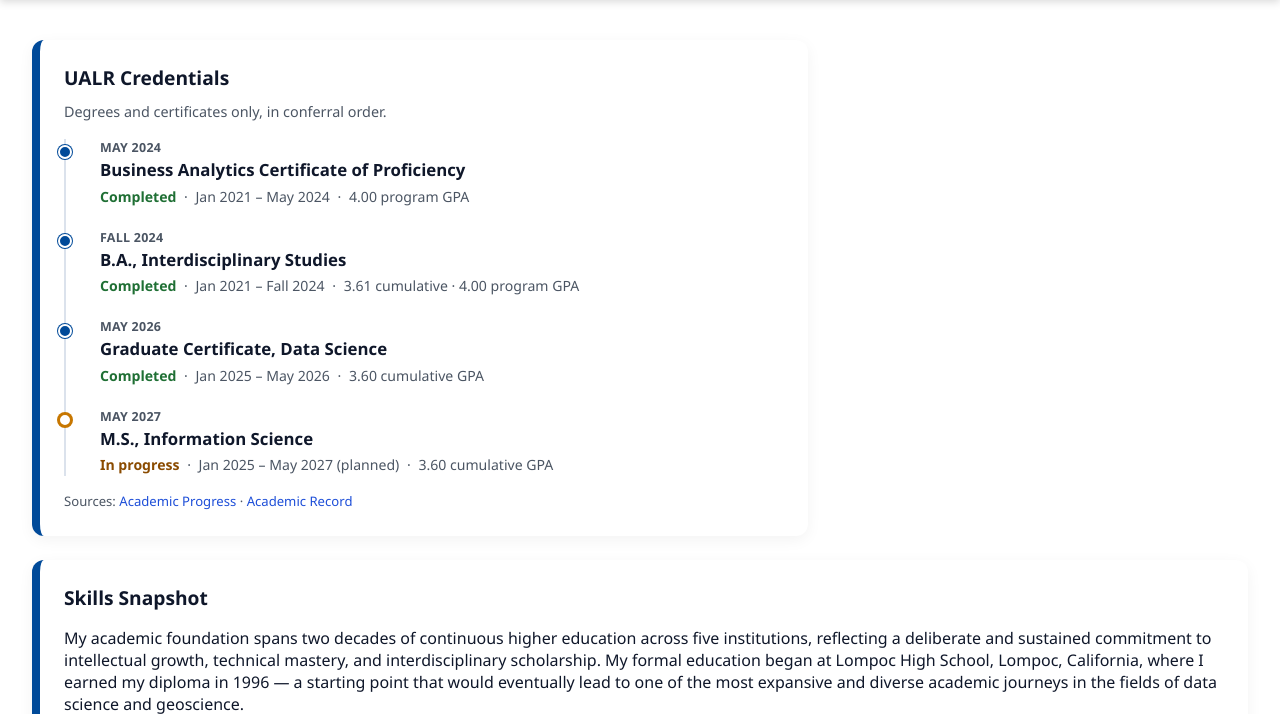
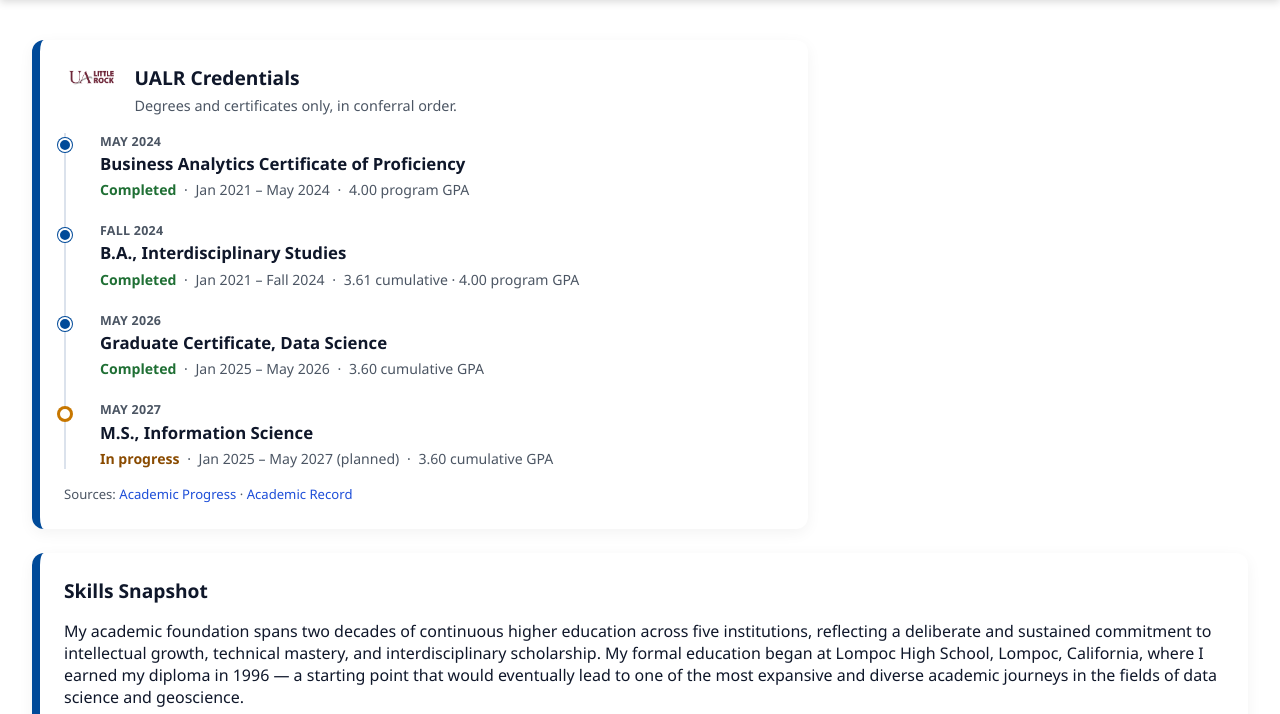
Before and after one commit to Porebo/2026Spring, a PHP site: page /credentials/index.html in a window 1280 px wide. Shown: the part 204-918 px from the top of the page. Run offline with PHP 8.4, Linux system fonts and the light colour scheme.

Commit message:
Add UALR logo to credentials timeline heading (#8)
Co-authored-by: Cursor Agent <cursoragent@cursor.com>
Co-authored-by: Lester S Carcamo <Porebo@users.noreply.github.com>

```diff
--- a/credentials/index.html
+++ b/credentials/index.html
@@ -5,7 +5,7 @@
   <meta name="viewport" content="width=device-width, initial-scale=1.0">
   <meta name="description" content="Academic credentials, professional experience, and technical proficiencies for Lester S. Carcamo.">
   <title>Credentials &amp; Portfolio</title>
-  <link rel="stylesheet" href="styles.css?v=3">
+  <link rel="stylesheet" href="styles.css?v=4">
 </head>
 <body>
 
@@ -26,8 +26,13 @@
   <div class="bento-grid">
 
     <div class="bento-card credential-timeline-card">
-      <h2>UALR Credentials</h2>
-      <p class="credential-timeline-intro">Degrees and certificates only, in conferral order.</p>
+      <div class="credential-timeline-heading">
+        <img class="credential-timeline-logo" src="images/ualr.png" alt="University of Arkansas at Little Rock logo">
+        <div>
+          <h2>UALR Credentials</h2>
+          <p class="credential-timeline-intro">Degrees and certificates only, in conferral order.</p>
+        </div>
+      </div>
       <div data-ualr-credential-timeline></div>
       <p class="credential-timeline-source">Sources: <a href="ualr-academic-progress-raw.html">Academic Progress</a> · <a href="ualr-academic-record-raw.html">Academic Record</a></p>
     </div>
--- a/credentials/styles.css
+++ b/credentials/styles.css
@@ -236,12 +236,34 @@ a:hover {
   max-width: 720px;
 }
 
+.credential-timeline-heading {
+  display: flex;
+  align-items: flex-start;
+  gap: 0.9rem;
+  margin-bottom: 1rem;
+}
+
+.credential-timeline-logo {
+  width: 56px;
+  height: auto;
+  flex-shrink: 0;
+  margin-top: 0.1rem;
+}
+
+.credential-timeline-heading h2 {
+  margin: 0 0 0.25rem;
+}
+
 .credential-timeline-intro,
 .credential-timeline-source {
   margin: 0 0 1rem;
   font-size: 0.9rem;
   color: var(--text-muted);
   line-height: 1.5;
+}
+
+.credential-timeline-heading .credential-timeline-intro {
+  margin: 0;
 }
 
 .credential-timeline-source {
```
